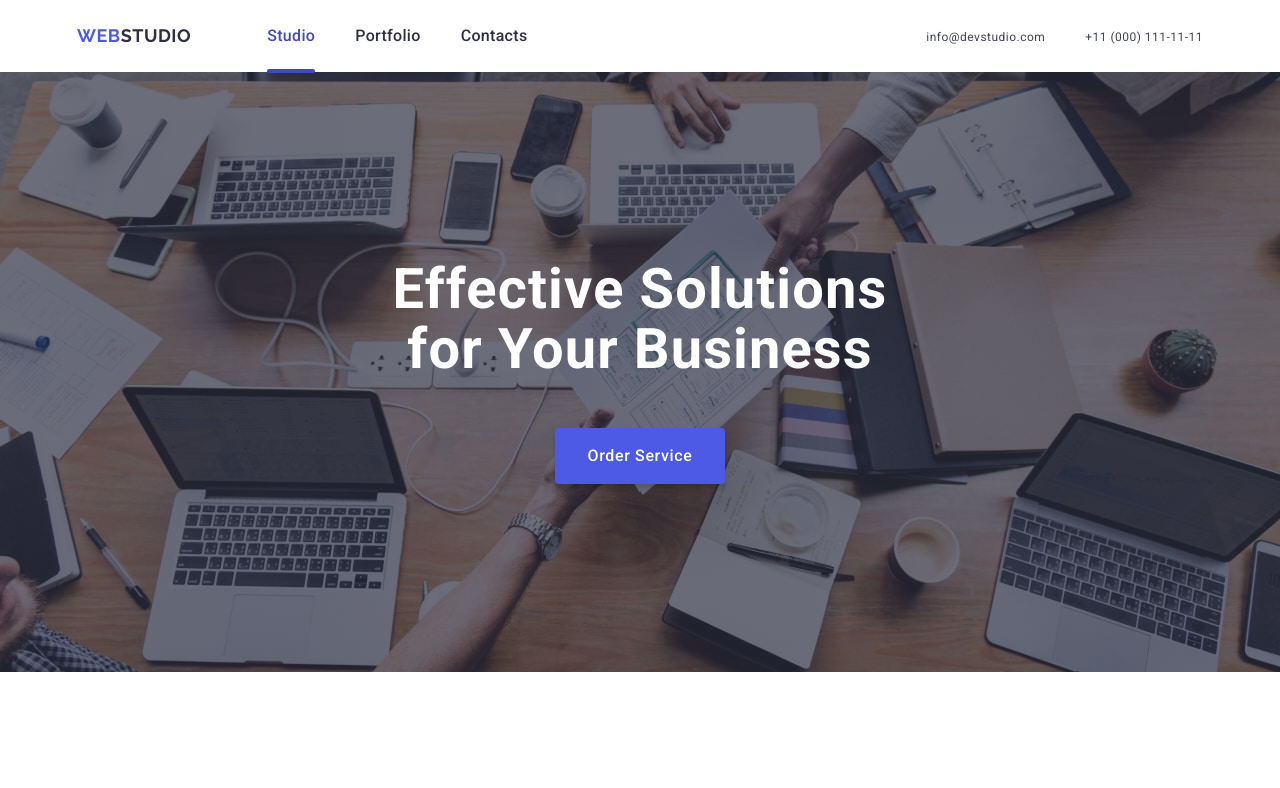
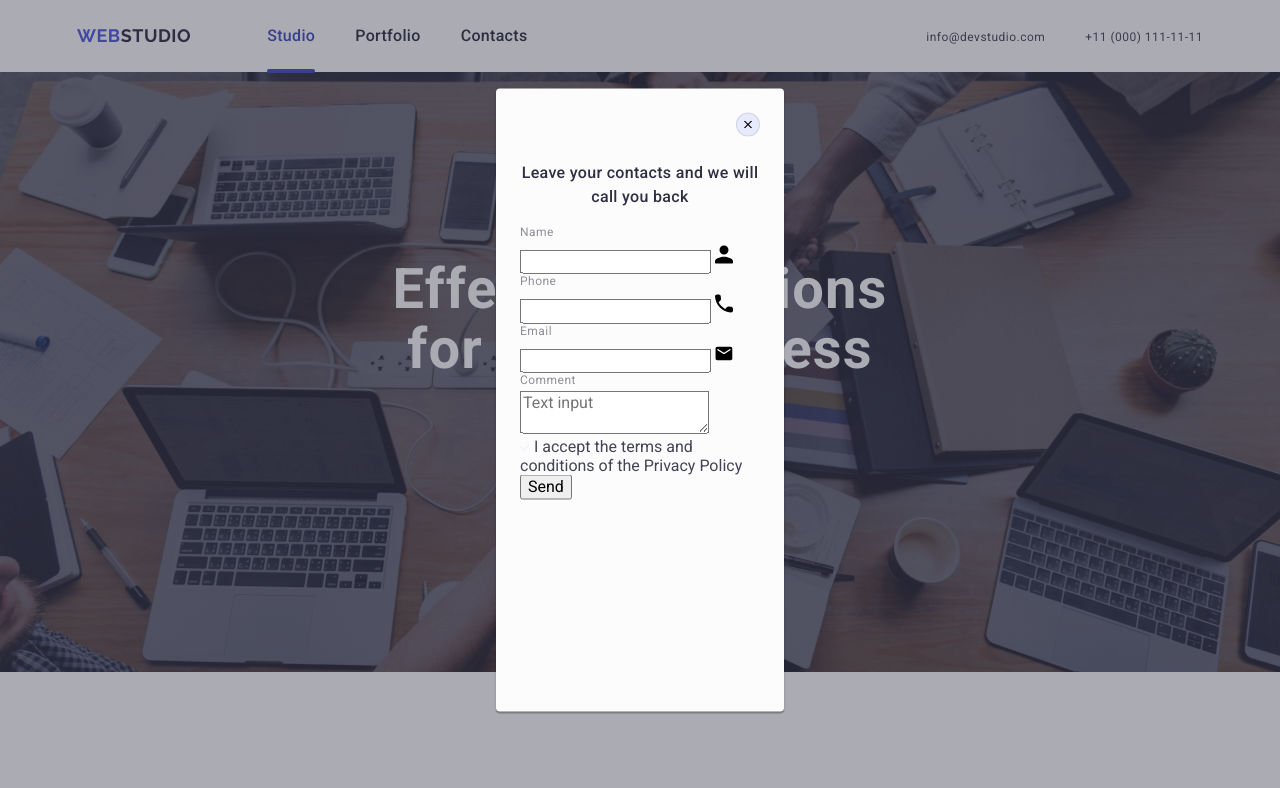
Before and after one commit to milajalika1/goit-markup-hw-06, a plain HTML site: page index.html in a window 1280 px wide. Shown: the top 788 px of the page. Drawn offline with nearby package versions, Linux system fonts and the light colour scheme.

Commit message:
add modal

```diff
--- a/css/styles.css
+++ b/css/styles.css
@@ -822,3 +822,84 @@ img {
     margin-right: 120px;
   }
 }
+/* ---------------backdrop */
+.backdrop {
+  position: fixed;
+  top: 0;
+  left: 0;
+  z-index: 999999;
+  width: 100%;
+  height: 100%;
+  background-color: rgba(46, 47, 66, 0.4);
+  opacity: 0;
+  visibility: hidden;
+  pointer-events: none;
+  transition: opacity 250ms cubic-bezier(0.4, 0, 0.2, 1),
+    visibility 250ms cubic-bezier(0.4, 0, 0.2, 1);
+}
+.is-open {
+  opacity: 1;
+  visibility: visible;
+  pointer-events: auto;
+}
+.modal {
+  position: absolute;
+  top: 50%;
+  left: 50%;
+  transform: translate(-50%, -50%);
+  width: 288px;
+  min-height: 623px;
+  box-shadow: 0 1px 1px 0 rgba(0, 0, 0, 0.14), 0 1px 3px 0 rgba(0, 0, 0, 0.12),
+    0 2px 1px 0 rgba(0, 0, 0, 0.2);
+  background: #fcfcfc;
+  border-radius: 4px;
+  transition: transform 250ms cubic-bezier(0.4, 0, 0.2, 1);
+  padding: 72px 24px 24px 24px;
+}
+.modal-close-button {
+  position: absolute;
+  top: 24px;
+  right: 24px;
+  padding: 0;
+  width: 24px;
+  height: 24px;
+  border-radius: 50%;
+  cursor: pointer;
+  background-color: #e7e9fc;
+  border: 1px solid rgba(0, 0, 0, 0.1);
+  display: flex;
+  justify-content: center;
+  align-items: center;
+  transition: background-color 250ms cubic-bezier(0.4, 0, 0.2, 1),
+    border 250ms cubic-bezier(0.4, 0, 0.2, 1);
+}
+.modal-close-button:hover,
+.modal-close-button:focus {
+  background-color: #404bbf;
+  border: none;
+}
+.modal-close-button-icon {
+  transition: fill 250ms cubic-bezier(0.4, 0, 0.2, 1);
+}
+.modal-close-button:hover > .modal-close-button-icon,
+.modal-close-button:focus > .modal-close-button-icon {
+  fill: #fff;
+}
+.text-modal {
+  font-weight: 500;
+  font-size: 16px;
+  line-height: 1.5;
+  letter-spacing: 0.02em;
+  text-align: center;
+  color: #2e2f42;
+  margin-bottom: 16px;
+}
+.form-modal-label {
+  font-weight: 400;
+  font-size: 12px;
+  line-height: 1.17;
+  letter-spacing: 0.04em;
+  color: #8e8f99;
+  display: block;
+  margin-bottom: 4px;
+}
--- a/index.html
+++ b/index.html
@@ -650,7 +650,7 @@
       </div>
     </footer>
     <!-- backdrop  -->
-    <!-- <div class="backdrop is-open">
+    <div class="backdrop is-open">
       <div class="modal">
         <button class="modal-close-button" type="button">
           <svg class="modal-close-button-icon" width="8" height="8">
@@ -737,7 +737,7 @@
           <button class="form-send-button" type="submit">Send</button>
         </form>
       </div>
-    </div> -->
+    </div>
     <!-- mobile menu  -->
     <div class="mobile-menu">
       <div class="container mobile-menu-container">
```
